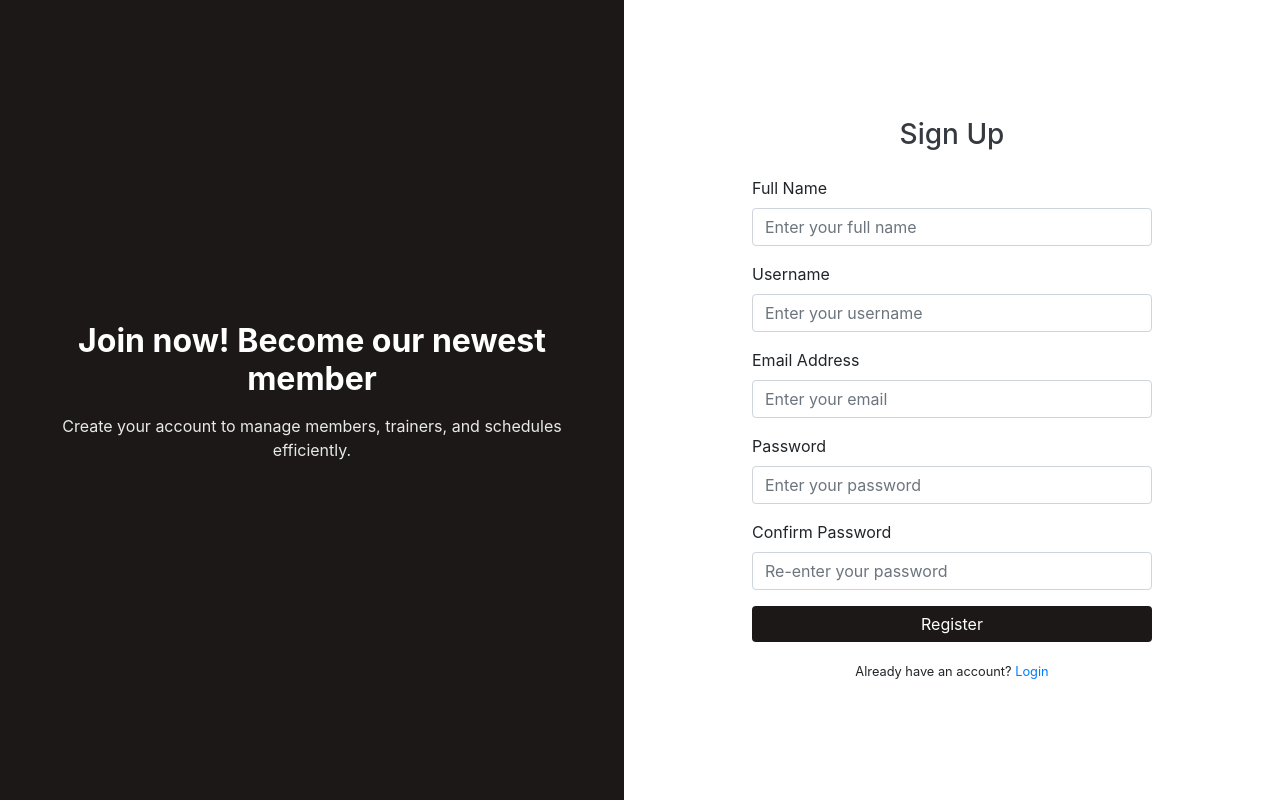
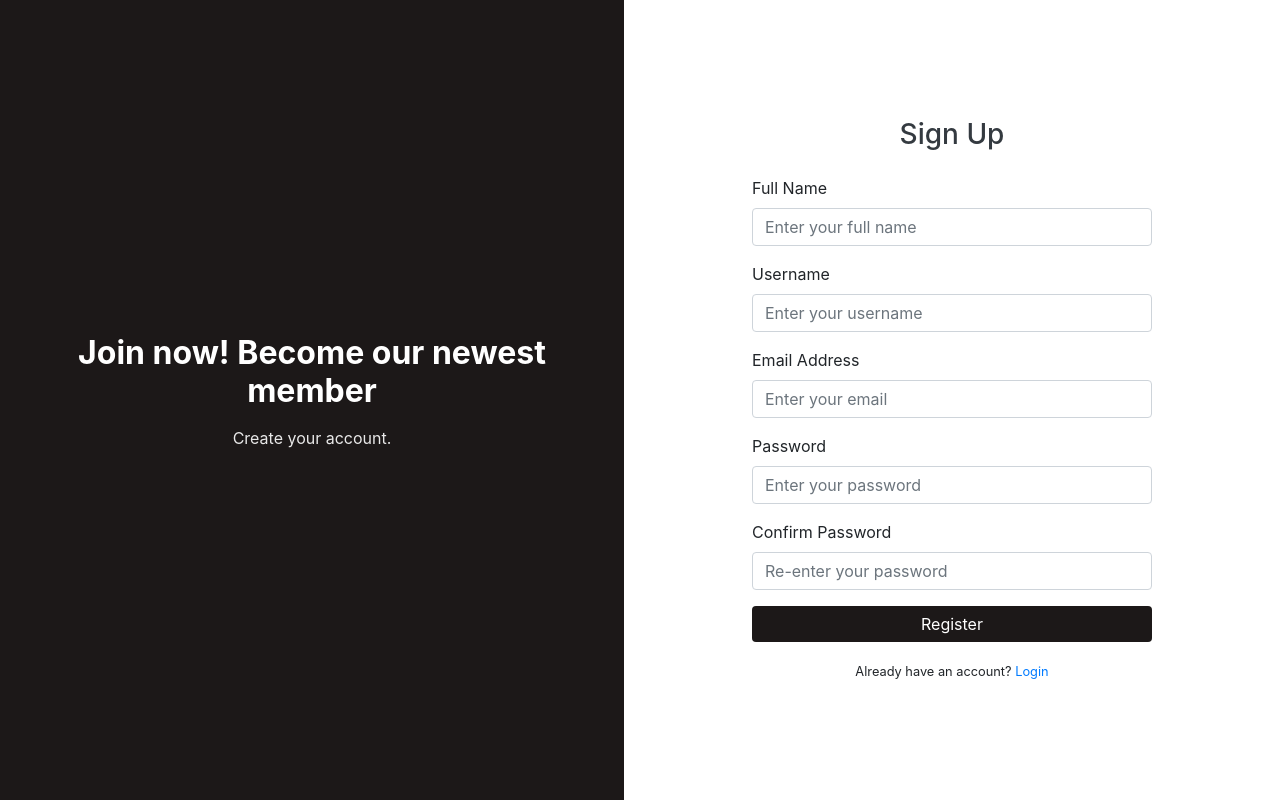
Before and after one commit to Fidel-Jr/GymMembershipMS, a Flask app: page /register in a window 1280 px wide. Run offline with Flask 3, Linux system fonts and the light colour scheme; parts of the project's set-up code (start-up, migrations or seed data) failed here and were passed over; some libraries are stand-ins or nearby versions.

Commit message:
Update register.html

```diff
--- a/app/templates/register.html
+++ b/app/templates/register.html
@@ -69,7 +69,7 @@
 <div class="register-container">
   <div class="register-left">
     <h1>Join now! Become our newest member</h1>
-    <p>Create your account to manage members, trainers, and schedules efficiently.</p>
+    <p>Create your account.</p>
   </div>
 
   <div class="register-right">
```
